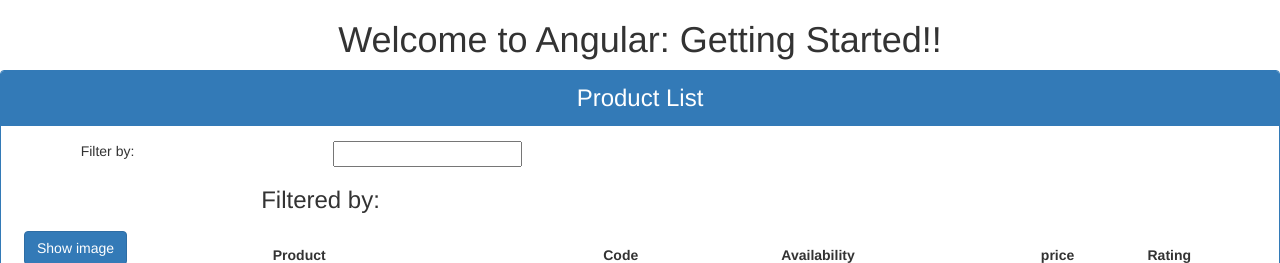
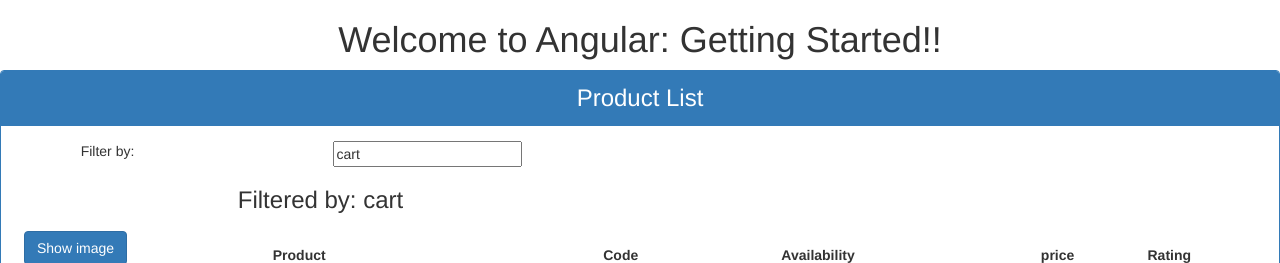
Before and after one commit to bowen-cheng/apm, an Angular app: page / in a window 1280 px wide. Shown: the top 263 px of the page. Built offline with nearby package versions, Linux system fonts and the light colour scheme.

Commit message:
Handle user inputs with two-way data binding

```diff
--- a/src/app/app.module.ts
+++ b/src/app/app.module.ts
@@ -3,6 +3,7 @@
 
 import { AppComponent } from './app.component';
 import { ProductListComponent } from './products/product-list.component';
+import { FormsModule } from '@angular/forms';
 
 @NgModule({
   declarations: [
@@ -10,7 +11,8 @@
     ProductListComponent
   ],
   imports: [
-    BrowserModule
+    BrowserModule,
+    FormsModule,
   ],
   providers: [],
   bootstrap: [AppComponent]
--- a/src/app/products/product-list.component.html
+++ b/src/app/products/product-list.component.html
@@ -7,12 +7,15 @@
     <div class="row">
       <div class="col-md-2">Filter by:</div>
       <div class="col-md-4">
-        <input type="text">
+        <input type="text" [(ngModel)]="filterText">
+        <!-- This is two-way data binding: event binding + property binding -->
+        <!-- The above is the shorthand syntax, it is equivalent to the below syntax -->
+        <!-- <input type="text"  [ngModel]="filterText" (ngModelChange)="filterText=$event"> -->
       </div>
     </div>
     <div class="row">
       <div class="col-md-6">
-        <h3>Filtered by:</h3>
+        <h3>Filtered by: {{filterText}}</h3>
       </div>
     </div>
     <div class="table-responsive">
--- a/src/app/products/product-list.component.ts
+++ b/src/app/products/product-list.component.ts
@@ -6,6 +6,7 @@
 })
 export class ProductListComponent {
   pageTitle: string = 'Product List';
+  filterText: string = 'cart';
   imageWidth: number = 50;
   imageMargin: number = 2;
   isImageDisplayed: boolean = false;
```
